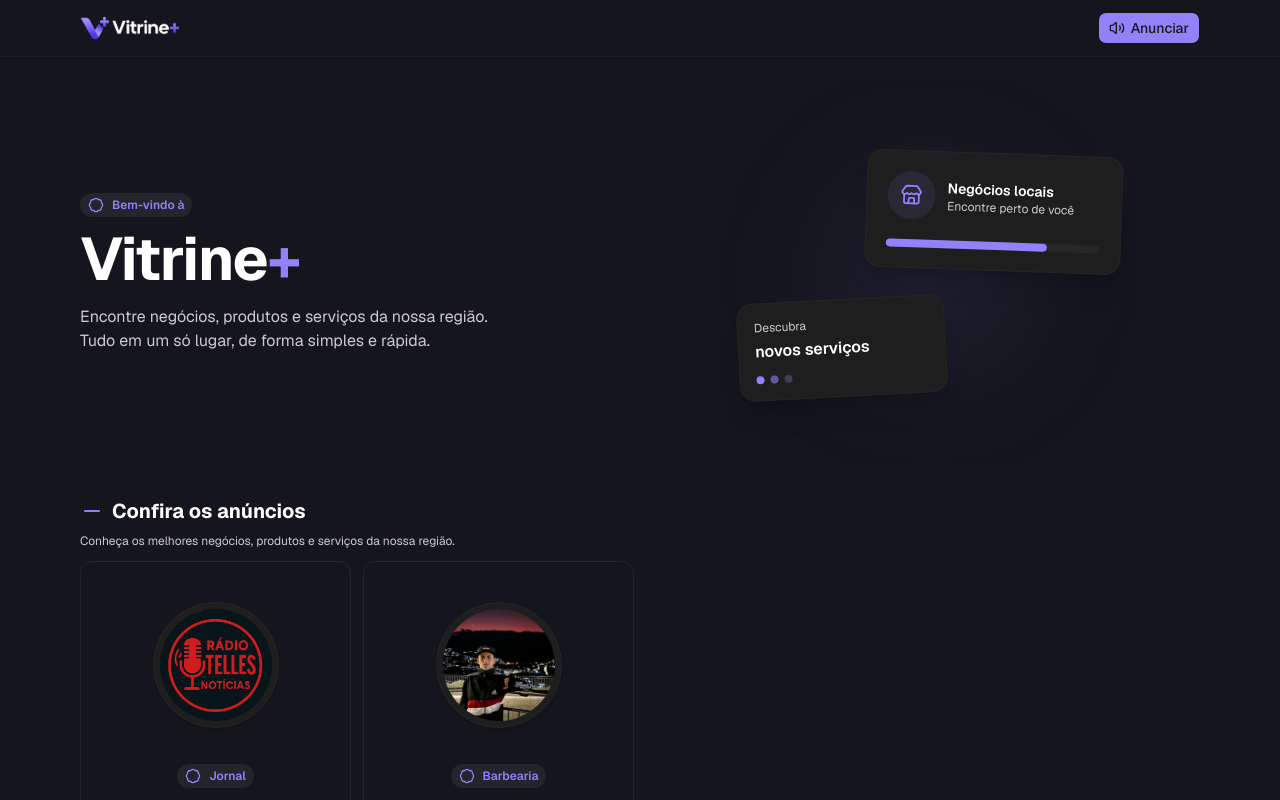
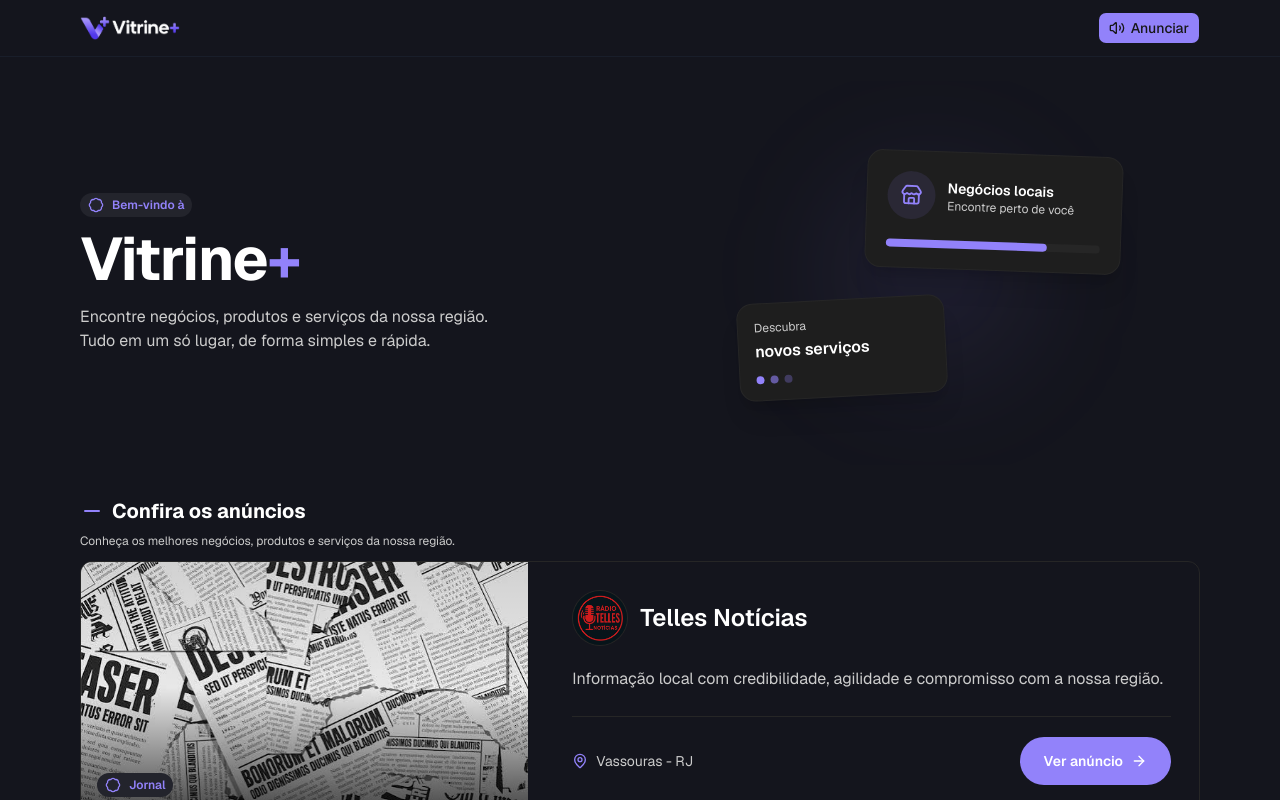
Before and after one commit to kelvyntelles/telles-vitrine, a Next.js app: page / in a window 1280 px wide. Shown: the top 800 px of the page. Built offline with nearby package versions, Linux system fonts and the light colour scheme.

Commit message:
Troca no layout do card principal do anuncio

```diff
--- a/src/app/page.tsx
+++ b/src/app/page.tsx
@@ -29,16 +29,18 @@
           />
         </div>
 
-        <div className="grid grid-cols-1 md:grid-cols-4 gap-3">
-          {anunciosAtivos.map((anuncio) => (
+        <div className="flex flex-col gap-6">
+            {anunciosAtivos.map((anuncio, index) => (
                 <AnuncioCard
                     key={anuncio.id}
                     imagemLogo={anuncio.logo}
+                    imagemCapa={anuncio.capa}
                     categoria={anuncio.categoria}
                     nome={anuncio.nome}
                     descricao={anuncio.descricao}
                     localizacao={`${anuncio.localizacao.cidade} - ${anuncio.localizacao.estado}`}
                     slug={anuncio.slug}
+                    imagemEsquerda={index % 2 === 0}
                 />
             ))}
         </div>
--- a/src/components/anuncio-card/anuncio-card.tsx
+++ b/src/components/anuncio-card/anuncio-card.tsx
@@ -1,75 +1,131 @@
+
 import Link from "next/link"
 import Image from "next/image"
+import { ArrowRight } from "lucide-react"
 
 import { Badge } from "../badge"
 import { Localizacao } from "../localizacao"
-import { Card, CardDescription, CardFooter, CardHeader, CardTitle } from "../ui/card"
-import { ArrowRight } from "lucide-react"
+import {
+    Card,
+    CardDescription,
+    CardHeader,
+    CardTitle,
+} from "../ui/card"
 import { TextoLimitado } from "@/utils/texto-limitado"
 
 type AnuncioProps = {
-    imagemLogo: string,
-    categoria: string,
-    nome: string,
-    descricao: string,
-    localizacao: string,
-    slug: string,
+    imagemLogo: string
+    imagemCapa: string
+    categoria: string
+    nome: string
+    descricao: string
+    localizacao: string
+    slug: string
+    imagemEsquerda?: boolean
 }
 
 export const AnuncioCard = ({
     imagemLogo,
+    imagemCapa,
     categoria,
     nome,
     descricao,
     localizacao,
     slug,
+    imagemEsquerda = true,
 }: AnuncioProps) => {
     return (
-        <Card className="group flex h-full w-full max-w-sm ring-0 flex-col overflow-hidden border border-neutral-800 bg-background-primary shadow-none transition-all duration-200 hover:-translate-y-1 hover:border-neutral-700 hover:shadow-lg">
-            {/* Logo */}
-            <div className="flex justify-center px-6 pt-6">
-                <div className="rounded-full border border-neutral-800 bg-background-secondary p-1.5 shadow-sm">
+        <Card
+            className={`
+                group flex h-full w-full flex-col overflow-hidden
+                border border-neutral-800 bg-background-primary
+                p-0 shadow-none ring-0
+                transition-all duration-200
+                hover:-translate-y-1 hover:border-neutral-700
+                hover:shadow-lg
+                md:flex-row
+                ${!imagemEsquerda ? "md:flex-row-reverse" : ""}
+            `}
+        >
+            {/* Imagem de capa */}
+            <div className="relative min-h-52 w-full shrink-0 overflow-hidden md:min-h-0 md:w-[40%]">
                 <Image
-                        src={imagemLogo}
-                        alt={`Logo de ${nome}`}
-                        width={120}
-                        height={120}
-                        className="h-28 w-28 rounded-full object-cover"
+                    src={imagemCapa}
+                    alt={`Imagem de capa de ${nome}`}
+                    fill
+                    sizes="(max-width: 768px) 100vw, 40vw"
+                    className="object-cover transition-transform duration-500 group-hover:scale-105"
                 />
+
+                {/* Gradiente para destacar a categoria */}
+                <div className="absolute inset-0 bg-linear-to-t from-black/70 via-transparent to-black/10" />
+
+                {/* Categoria sobre a imagem */}
+                <div className="absolute bottom-4 left-4">
+                    <Badge titulo={categoria} />
                 </div>
             </div>
 
             {/* Informações */}
-            <CardHeader className="flex min-h-40 flex-col items-center px-6 pb-5 pt-5 text-center">
-                <Badge titulo={categoria} />
+            <div className="flex min-w-0 flex-1 flex-col justify-between gap-6 p-5 sm:p-7">
+                <div>
+                    {/* Logo e nome */}
+                    <CardHeader className="flex flex-row items-center gap-3 p-0">
+                        <div className="relative size-14 shrink-0 overflow-hidden rounded-full border border-neutral-800 bg-background-secondary">
+                            <Image
+                                src={imagemLogo}
+                                alt={`Logo de ${nome}`}
+                                fill
+                                sizes="56px"
+                                className="object-cover"
+                            />
+                        </div>
 
-                <CardTitle className="mt-2 text-lg">
+                        <div className="min-w-0 flex-1">
+                            <CardTitle className="text-xl font-semibold leading-tight sm:text-2xl">
                                 {nome}
                             </CardTitle>
 
-                <CardDescription className="mt-1 text-secondary">
+                            <p className="mt-1 text-xs text-secondary md:hidden">
+                                {categoria}
+                            </p>
+                        </div>
+                    </CardHeader>
+
+                    {/* Descrição */}
+                    <CardDescription className="mt-5 text-sm leading-relaxed text-secondary sm:text-base">
                         <TextoLimitado
                             texto={descricao}
-                        limite={75}
+                            limite={180}
                         />
                     </CardDescription>
-            </CardHeader>
+                </div>
 
-            {/* Footer */}
-            <CardFooter className="mt-auto flex min-h-14 items-center justify-between gap-3 border-t border-neutral-800 bg-background-secondary/50 px-5">
+                {/* Localização e ação */}
+                <div className="flex flex-col gap-4 border-t border-neutral-800 pt-5 sm:flex-row sm:items-center sm:justify-between">
+                    <div className="min-w-0">
                         <Localizacao localizacao={localizacao} />
+                    </div>
 
                     <Link
                         href={`/anuncio/${slug}/`}
-                    className="flex shrink-0 items-center gap-1 text-sm font-medium text-brand transition-colors hover:text-brand/80"
+                        className="
+                            inline-flex min-h-12 shrink-0 items-center
+                            justify-center gap-2 rounded-full
+                            bg-brand px-6 py-3 text-sm font-semibold
+                            text-white transition-all duration-200
+                            hover:brightness-110
+                        "
                     >
                         Ver anúncio
+
                         <ArrowRight
-                        size={14}
+                            size={16}
                             className="transition-transform duration-200 group-hover:translate-x-1"
                         />
                     </Link>
-            </CardFooter>
+                </div>
+            </div>
         </Card>
     )
 }
```
Lines whose indentation alone changed are shown as unchanged.
